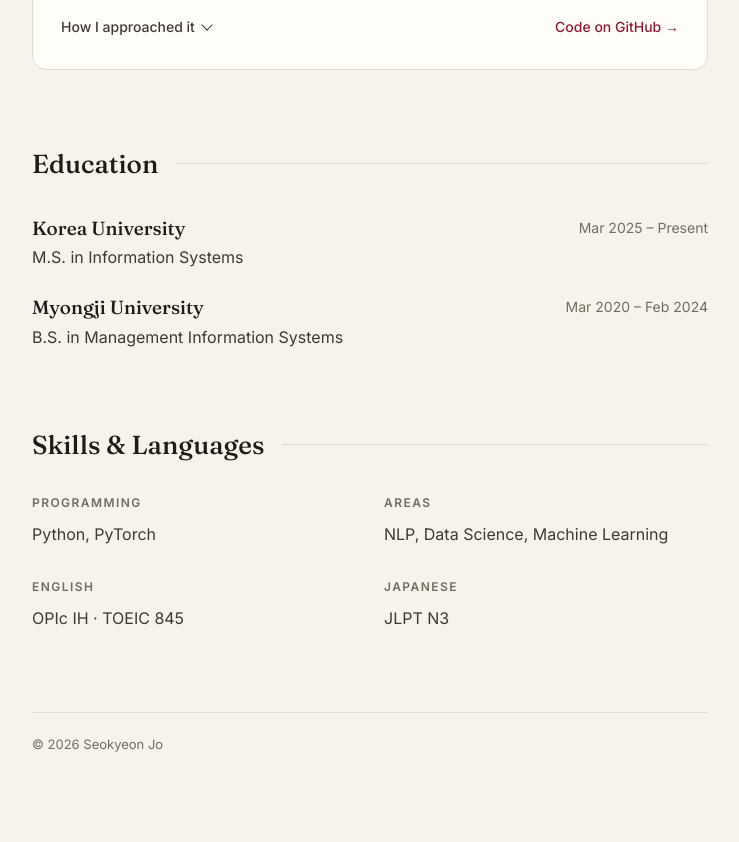
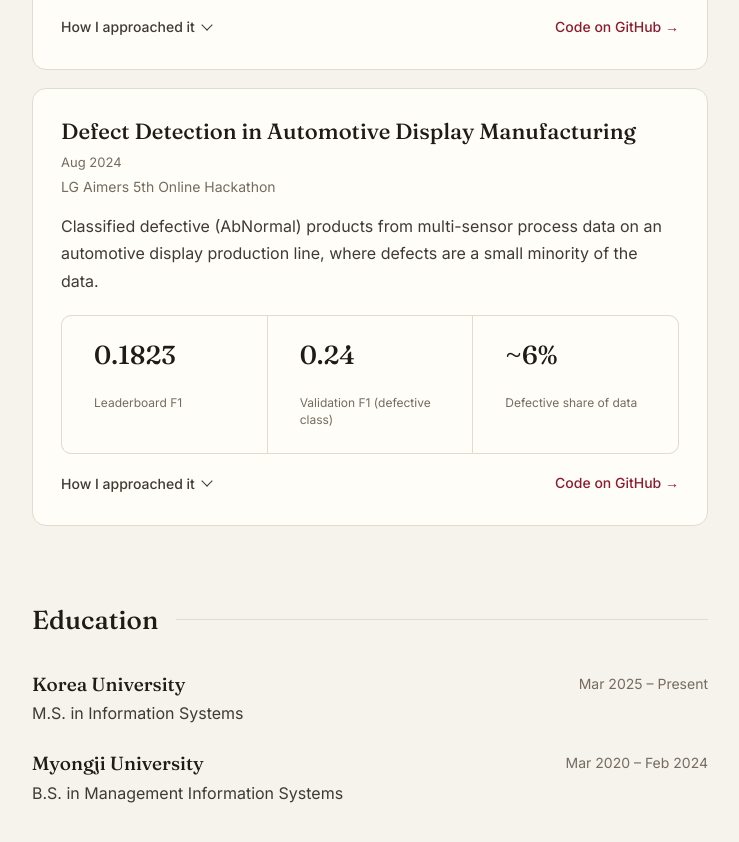
Before and after one commit to Sgyeon2/Sgyeon2.github.io, a plain HTML site: page index.html in a window 1280 px wide. Shown: the part 3017-3859 px from the top of the page, without its empty margins (410-1149 px from the left). Before the commit the page ends 3836 px from the top, so only its background shows below. Drawn offline with Linux system fonts and the light colour scheme.

Commit message:
Add files via upload

```diff
--- a/index.html
+++ b/index.html
@@ -143,6 +143,8 @@
   .metrics .v { font-family: var(--serif); font-size: 26px; font-weight: 500; line-height: 1.2; }
   .metrics .k { font-size: 12px; color: var(--muted); line-height: 1.4; }
   .proj-foot { display: flex; justify-content: space-between; align-items: center; gap: 12px; flex-wrap: wrap; }
+  .proj p + .proj-foot { margin-top: 16px; }
+  .how code { font-size: 13px; background: var(--accent-soft); padding: 1px 5px; border-radius: 4px; }
   .how summary { cursor: pointer; font-size: 14px; font-weight: 500; color: var(--soft); list-style: none; display: inline-flex; align-items: center; gap: 8px; }
   .how summary::-webkit-details-marker { display: none; }
   .how summary::after { content: ""; width: 7px; height: 7px; border-right: 1.5px solid currentColor; border-bottom: 1.5px solid currentColor; transform: translateY(-2px) rotate(45deg); transition: transform .2s; }
@@ -358,6 +360,28 @@
           <a class="repo" href="https://github.com/Sgyeon2/LG-Aimers-6-fertility-prediction">Code on GitHub →</a>
         </div>
       </article>
+
+      <article class="proj" id="proj-defect">
+        <div class="top"><h3>Defect Detection in Automotive Display Manufacturing</h3><span class="when">Aug 2024</span></div>
+        <div class="where">LG Aimers 5th Online Hackathon</div>
+        <p>Classified defective (AbNormal) products from multi-sensor process data on an automotive display production line, where defects are a small minority of the data.</p>
+        <div class="metrics">
+          <div><div class="v">0.1823</div><div class="k">Leaderboard F1</div></div>
+          <div><div class="v">0.24</div><div class="k">Validation F1 (defective class)</div></div>
+          <div><div class="v">~6%</div><div class="k">Defective share of data</div></div>
+        </div>
+        <div class="proj-foot">
+          <details class="how">
+            <summary>How I approached it</summary>
+            <ul>
+              <li>Work-order risk feature: binned each work order’s defect rate into high / normal / low risk categories as a model input.</li>
+              <li>Handled class imbalance with stratified splits, XGBoost <code>scale_pos_weight</code>, and a decision threshold tuned for defective-class F1.</li>
+              <li>Weighted soft-voting ensemble of XGBoost, RandomForest, CatBoost, and LightGBM with depth limits and regularization to curb overfitting.</li>
+            </ul>
+          </details>
+          <a class="repo" href="https://github.com/Sgyeon2/LG-Aimers-5-Defect-Detection">Code on GitHub →</a>
+        </div>
+      </article>
     </section>
 
     <section id="education">
```
